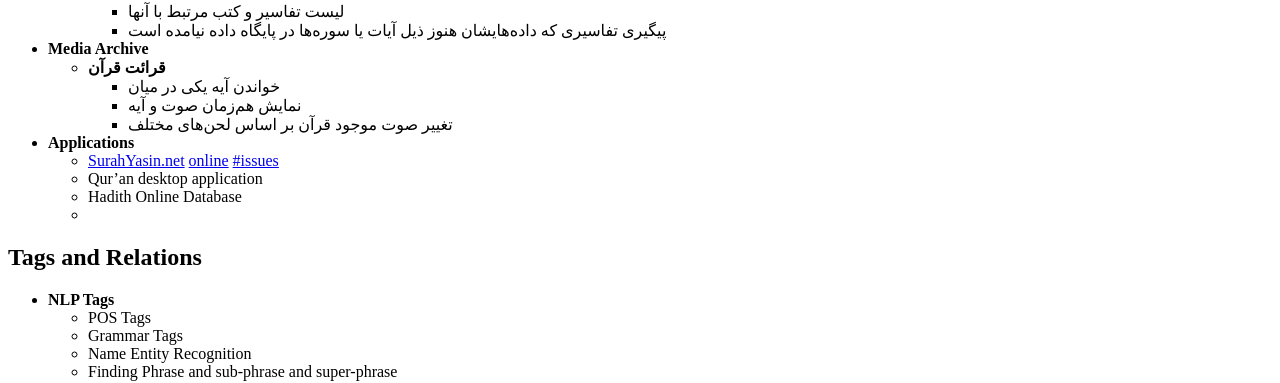
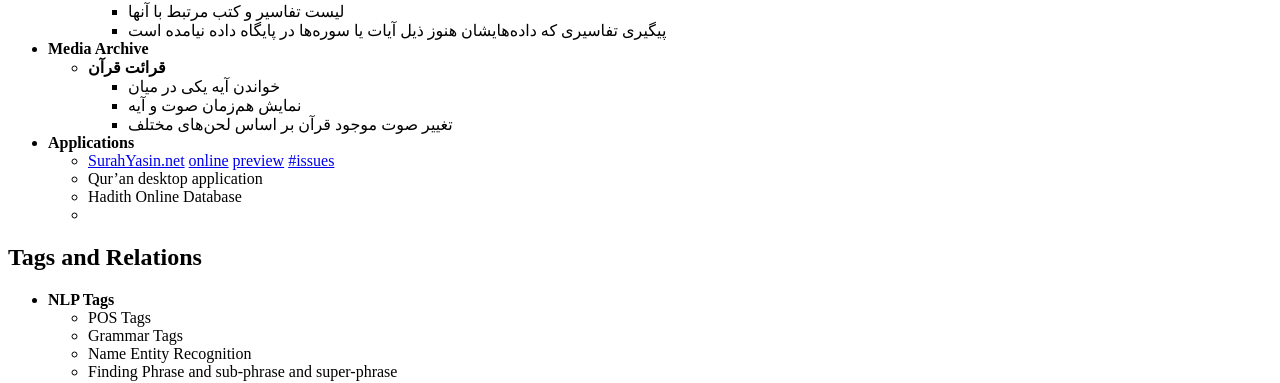
Before and after one commit to QuranPalace/quranpalace.github.io, a Jekyll site: the page built from index.md, in a window 1280 px wide. Shown: the part 809-1192 px from the top of the page. Built offline with Jekyll 4.4.1, drawn with Linux system fonts in a browser that asks for light colours.

Commit message:
Update index.md
Add preview to application

```diff
--- a/index.md
+++ b/index.md
@@ -45,7 +45,7 @@ title: Quran Palace Development
 		* تغییر صوت موجود قرآن بر اساس لحن‌های مختلف
 
 * **Applications**
-	* [SurahYasin.net](SurahYasinDotNet) [online](http://surahyasin.net) [\#issues](https://github.com/QuranPalace/quranpalace.github.io/issues/2)
+	* [SurahYasin.net](SurahYasinDotNet) [online](http://surahyasin.net) [preview](http://yaasin.ajorloo.com/#/) [\#issues](https://github.com/QuranPalace/quranpalace.github.io/issues/2)
 	* Qur'an desktop application
 	* Hadith Online Database
 	*
```
